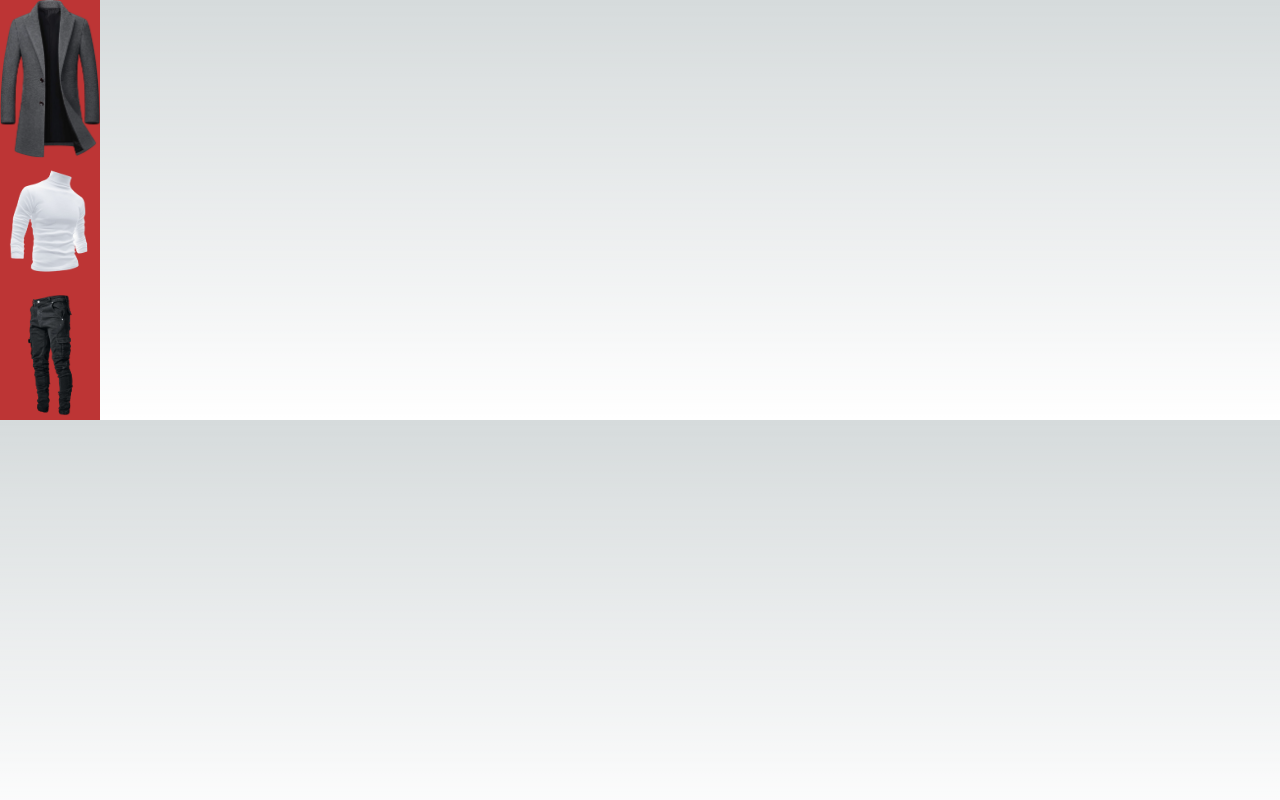
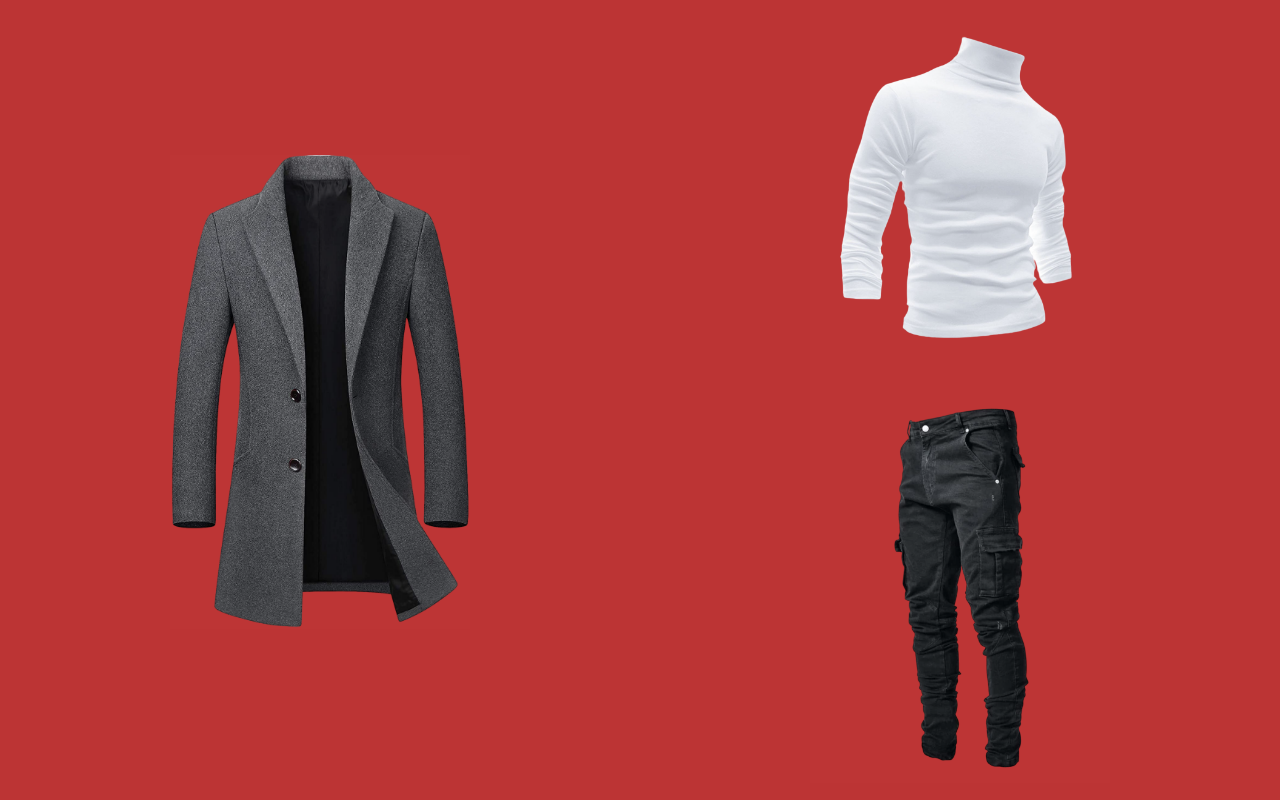
Before and after one commit to shahul01/myshop-fullstack, a Next.js app in the folder frontend/: page / in a window 1280 px wide. Built offline with nearby package versions, Linux system fonts and the light colour scheme.

Commit message:
style:fe: hero products have layout & responsiveness

```diff
--- /dev/null
+++ b/frontend/src/app/(routes)/page.module.css
@@ -0,0 +1,36 @@
+
+.home-hero {
+  height: 100%;
+  display: flex;
+  flex-direction: column;
+  justify-content: center;
+  align-items: center;
+}
+
+@media only screen and (width >= 700px) {
+  .home-hero {
+    display: grid;
+    grid-auto-columns: 1fr;
+    grid-template-columns: 50% 50%;
+    grid-template-rows: 50% 50%;
+    place-items: center;
+    gap: 0px 0px;
+    grid-template-areas:
+      "product-1 product-2"
+      "product-1 product-3";
+
+  }
+
+  .product-1 {
+    grid-area: product-1;
+  }
+
+  .product-2 {
+    grid-area: product-2;
+  }
+
+  .product-3 {
+    grid-area: product-3;
+  }
+
+}
--- a/frontend/src/app/(routes)/page.tsx
+++ b/frontend/src/app/(routes)/page.tsx
@@ -1,34 +1,35 @@
 import Image from "next/image";
+import styles from "./page.module.css";
 
 export default function Home() {
 
 
 
   return (
-    <main className="text-blue-400">
-      <div className="home-hero">
-        <div>
+    <main className={'text-blue-400'}>
+      <div className={styles["home-hero"]}>
+        <div className={styles["product-1"]}>
           <Image
             src={'/images/products/coat.png'}
             alt='Coat'
-            height={100}
-            width={100}
+            height={0}
+            width={300}
           />
         </div>
-        <div>
+        <div className={styles["product-2"]}>
           <Image
             src={'/images/products/turtleneck.png'}
             alt='Coat'
-            height={100}
-            width={100}
+            height={0}
+            width={300}
           />
         </div>
-        <div>
+        <div className={styles["product-3"]}>
           <Image
             src={'/images/products/pant.png'}
             alt='Coat'
-            height={100}
-            width={100}
+            height={0}
+            width={300}
           />
         </div>
       </div>
--- a/frontend/src/app/globals.css
+++ b/frontend/src/app/globals.css
@@ -18,10 +18,11 @@
 
 body {
   color: rgb(var(--foreground-rgb));
-  background: linear-gradient(
+  /* background: linear-gradient(
       to bottom,
       transparent,
       rgb(var(--background-end-rgb))
     )
-    rgb(var(--background-start-rgb));
+    rgb(var(--background-start-rgb)); */
+  background: hsl(360, 57%, 47%);
 }
```
Also changed, not shown: 2 other files (tests, documents, lock files or other folders).
